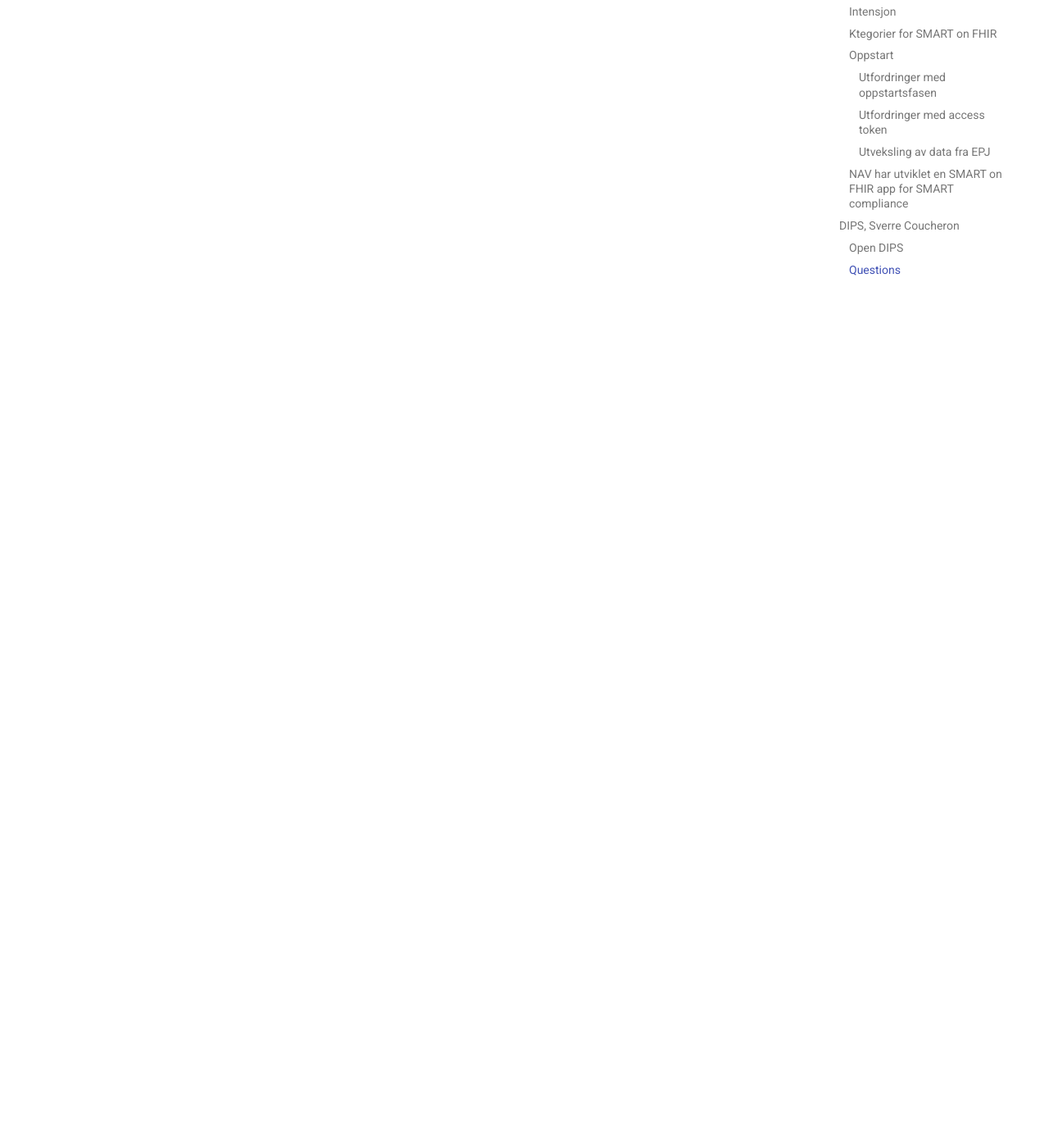
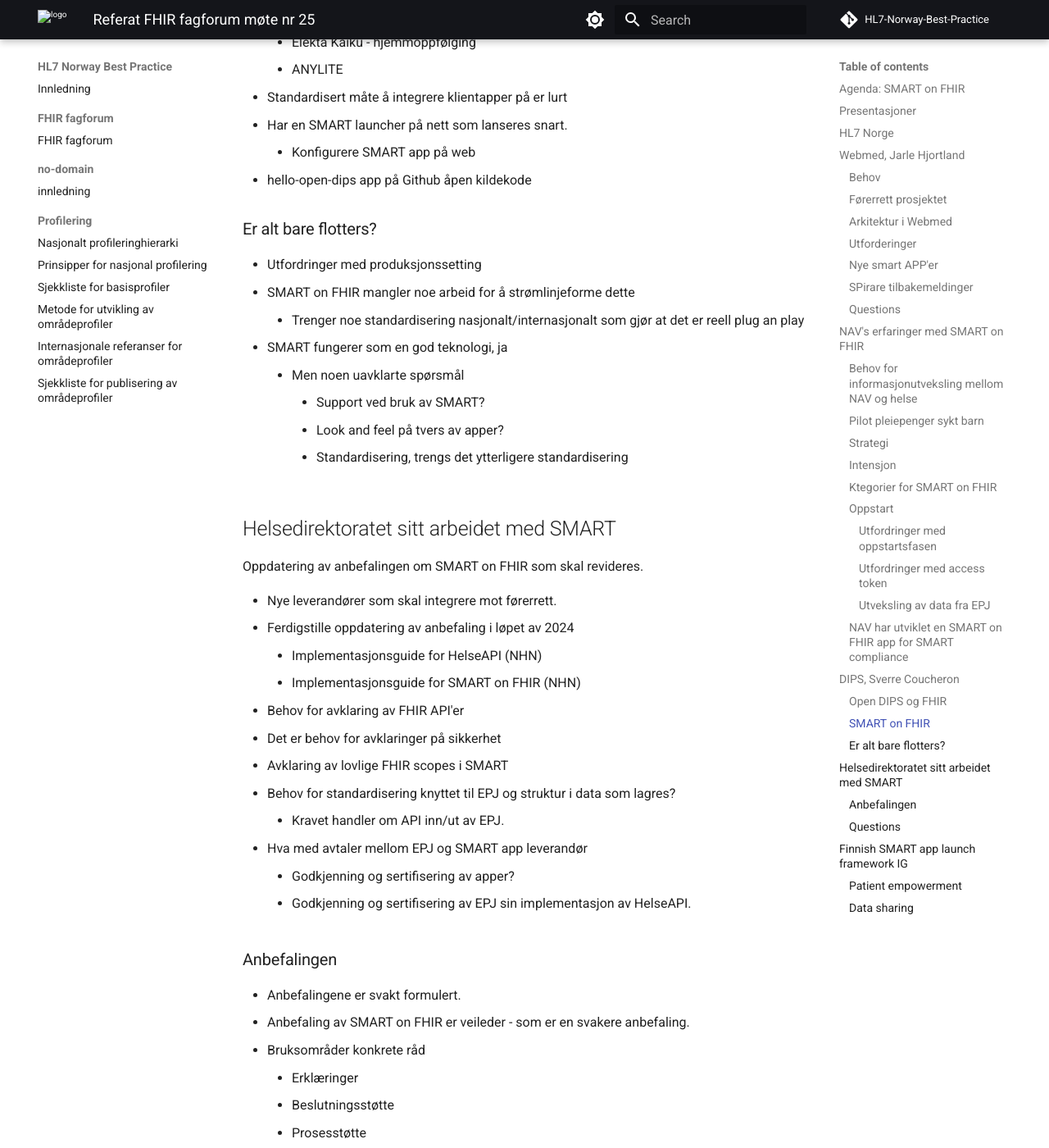
Before and after one commit to HL7Norway/best-practice, an MkDocs documentation site: the page built from docs/FHIR-faglig-forum/_referat/2024-08-28-referat.md, in a window 1280 px wide and 1400 px high, scrolled down 6278 px. Shown: the whole window at 82% size. Built offline with MkDocs 1.6.1 and Material for MkDocs 9.7.7, drawn with Linux system fonts in a browser that asks for light colours; comment, search, counter and statistics services are not loaded; some of the changed text lies outside the part shown.

Commit message:
referat med presentasjon

```diff
--- a/docs/FHIR-faglig-forum/_referat/2024-08-28-referat.md
+++ b/docs/FHIR-faglig-forum/_referat/2024-08-28-referat.md
@@ -26,7 +26,7 @@
 
 ## Presentasjoner
 
-* [FHIR fagforum intro](../docs/FHIR-faglig-forum/presentasjon/2024-06-12-FHIR-fagforum-25.pdf)
+* [FHIR fagforum intro](../docs/FHIR-faglig-forum/presentasjon/2024-08-28-FHIR-fagforum-25.pdf)
 
 ## HL7 Norge
 
@@ -190,8 +190,118 @@
 
 ## DIPS, Sverre Coucheron
 
-### Open DIPS
+### Open DIPS og FHIR
 
+* OpenDIPS med åpen dokumentasjon
 
+### SMART on FHIR
+
+* Hvordan bruke smart til å samarbeide bedre
+* Anbefaling av SMART som verkøty for applikasjonsintegrasjon
+* Kjørende SMART on FHIR apps i DIPS arena
+* OpenDIPS ønsker å bruke API til datadeling
+* Mange spesialiserte løsninger internasjonalt (Island, Australia, USA...) man kan benytte i egen løsning
+* Embedde webapp inn i DIPS, risikokalkulator retinaRisc
+  * I dag standalone webapp, ønsker å integrere tettere
+* Har etter dette jobbet mye med NAV og mange andre:
+  * Sectra
+  * AgeCare
+  * ShareIT
+  * Narati
+  * deepinsight
+  * Elekta Kaiku - hjemmoppfølging
+  * ANYLITE
+* Standardisert måte å integrere klientapper på er lurt
+* Har en SMART launcher på nett som lanseres snart.
+  * Konfigurere SMART app på web
+* hello-open-dips app på Github åpen kildekode
+
+### Er alt bare flotters?
+
+* Utfordringer med produksjonssetting
+* SMART on FHIR mangler noe arbeid for å strømlinjeforme dette
+  * Trenger noe standardisering nasjonalt/internasjonalt som gjør at det er reell plug an play
+* SMART fungerer som en god teknologi, ja
+  * Men noen uavklarte spørsmål
+    * Support ved bruk av SMART?
+    * Look and feel på tvers av apper?
+    * Standardisering, trengs det ytterligere standardisering
+
+## Helsedirektoratet sitt arbeidet med SMART
+
+Oppdatering av anbefalingen om SMART on FHIR som skal revideres.
+
+* Nye leverandører som skal integrere mot førerrett.
+* Ferdigstille oppdatering av anbefaling i løpet av 2024
+  * Implementasjonsguide for HelseAPI (NHN)
+  * Implementasjonsguide for SMART on FHIR (NHN)
+* Behov for avklaring av FHIR API'er
+* Det er behov for avklaringer på sikkerhet
+* Avklaring av lovlige FHIR scopes i SMART
+* Behov for standardisering knyttet til EPJ og struktur i data som lagres?
+  * Kravet handler om API inn/ut av EPJ.
+* Hva med avtaler mellom EPJ og SMART app leverandør
+  * Godkjenning og sertifisering av apper?
+  * Godkjenning og sertifisering av EPJ sin implementasjon av HelseAPI.
+
+### Anbefalingen
+
+* Anbefalingene er svakt formulert.
+* Anbefaling av SMART on FHIR er veileder - som er en svakere anbefaling.
+* Bruksområder konkrete råd
+  * Erklæringer
+  * Beslutningsstøtte
+  * Prosesstøtte
+  * Leverandørstyring
+  * Behandlingsplaner
+  * Integrasjon av MTU
+  * Rapportering
 
 ### Questions
+
+Q: Hvordan ser dere rollen til CDS Hooks i forhold til SMART on FHIR, for enklere beslutningsstøtte som ikke trenger interaksjon med brukeren? (Viser f.eks. en kalkulasjon eller advarsel basert på data i FHIR-serveren.). Er det noen spesielle bruksområder som ikke SMART bør brukes.
+Svar: Det er beskrevet noen relevante problemstilinger knyttet til områder hvor andre teknikker bør brukes, inkludert CDS Hooks.
+
+## Finnish SMART app launch framework IG
+
+### Patient empowerment
+
+* Point of view - of the patient
+* Putting the data in the hands of the patients, maybe missing in the norwegian anbefaling?
+* App market - business aspect of the app business.
+* App gallery
+
+### Data sharing
+
+* SMART health cards and links
+
+Business models
+
+* 100's of patient facing apps but not used throughout the healthcare sector
+* France remote monitoring apps - with fixed pricing
+
+The Finnish IG for smart app launch
+
+* Build a fruitful app ecosystem
+* Create something that procurers can refer to in tenders
+* Demonstrate benefits through examples
+
+* Adopt best bractices
+* Not create new requirements
+* Make spec easy to implement
+* Mace spec easy to adopt and extend
+
+The official IG
+
+* Not many conformance
+* But there are examples
+
+Ideas for Nordic app launch framework
+
+* Keep the same constraints
+  * Require REST and JSON, recommend XML and IPA
+  * Offer doumentation and examples
+  * Ling app accretitations processes
+  * Lightweigh conformance testing procedure for apps and server
+    * List conformant implementations
+  * Test apps should be included in the IG
```
Also changed, not shown: 1 other file.
